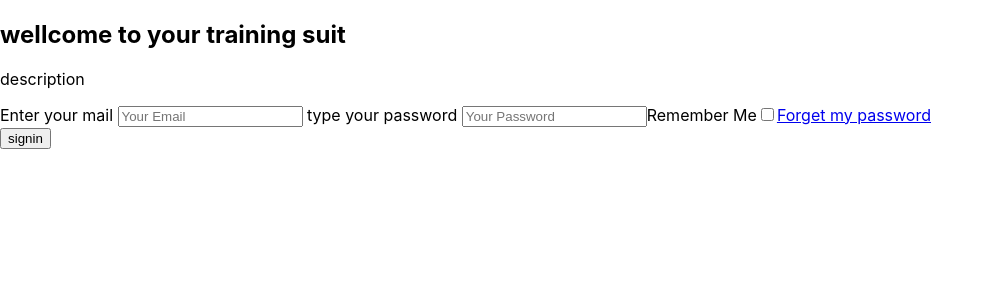
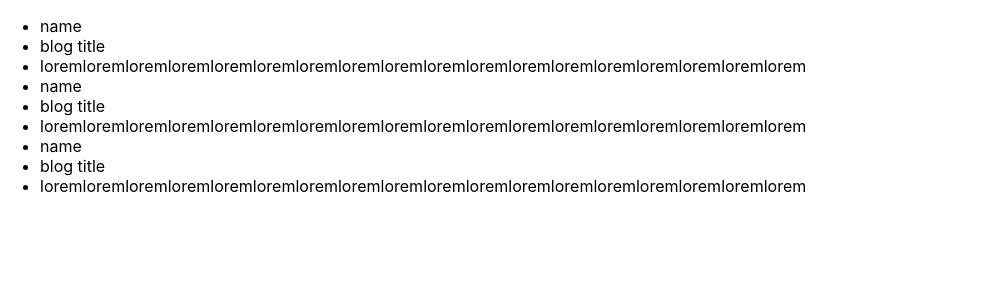
Before and after one commit to Ahmed-Mahmoud-tech/coach, a React (Create React App) app: page /home in a window 1280 px wide. Shown: the top 300 px of the page, without its empty margins (0-993 px from the left). Built offline with nearby package versions, Linux system fonts and the light colour scheme.

Commit message:
route added

```diff
--- a/package.json
+++ b/package.json
@@ -8,6 +8,7 @@
     "@testing-library/user-event": "^12.8.3",
     "react": "^17.0.2",
     "react-dom": "^17.0.2",
+    "react-router-dom": "^5.3.0",
     "react-scripts": "4.0.3",
     "sass": "^1.42.0",
     "web-vitals": "^1.1.2"
--- a/src/App.js
+++ b/src/App.js
@@ -1,13 +1,16 @@
 import './App.css';
 import Home from './views/Home/Home.jsx';
 import Welcome from './views/Wellcome/Welcome';
+import {BrowserRouter , Route} from 'react-router-dom'
+
 
 function App() {
 
   return (
-    <div className="App">
-      <Welcome/>
-    </div>
+    <BrowserRouter>
+    <Route exact path='/home' component={Home} />
+    <Route exact path='/' component={Welcome} />
+    </BrowserRouter>
   );
 }
 
--- a/src/Dependances/Button/Button.jsx
+++ b/src/Dependances/Button/Button.jsx
@@ -2,11 +2,22 @@ import React from 'react'
 import { Fragment } from 'react'
 
 function Button(props) {
+
+
     return (
         <Fragment>
-            <button onClick={props.thefun}> {props.buttonName} </button>
+            <button onClick={props.c}> {props.buttonName}  </button>
         </Fragment>
     )
 }
 
+export function input(){
+    return(
+        <Fragment>
+            <input type="submit"  />
+        </Fragment>
+    )
+
+}
+
 export default Button
--- a/src/Dependances/SignIn/SignIn.jsx
+++ b/src/Dependances/SignIn/SignIn.jsx
@@ -1,15 +1,30 @@
-import React from 'react'
+import React  from 'react'
+import Button from '../Button/Button'
+import {useHistory} from 'react-router-dom'
+
 
 function SignIn() {
+
+    let  history = useHistory();
+    const toHome = (e)=>{
+            e.preventDefault ;
+            history.push("/home") ;
+
+    }
+
+
+
+
     return (
         <form>
             <label htmlFor="mail"> Enter your mail </label>
-            <input id='mail' type="email" placeholder='Your Email'/>
+            <input id='mail' type="email" placeholder='Your Email' required/>
             <label htmlFor="password"> type your password </label>
-            <input id='password' type="password" placeholder='Your Password'/>
+            <input id='password' type="password" placeholder='Your Password' required/>
             <label htmlFor="check">Remember Me</label>
             <input id='check' type="checkbox"  />
             <a href="#">Forget my password</a>
+            <Button buttonName = ' Submit' thefun={toHome} />
         </form>
     )
 }
--- a/src/Dependances/SignUp/SignUp.jsx
+++ b/src/Dependances/SignUp/SignUp.jsx
@@ -3,14 +3,14 @@ import React from 'react'
 function SingUp() {
     return (
         <form>
+            <label htmlFor="name"> Enter your name </label>
+            <input id='name' type="text" placeholder='Your Email'/>
             <label htmlFor="mail"> Enter your mail </label>
             <input id='mail' type="email" placeholder='Your Email'/>
             <label htmlFor="password"> type your password </label>
             <input id='password' type="password" placeholder='Your Password'/>
-            <label htmlFor="check">Remember Me</label>
-            <input id='check' type="checkbox"  />
-            <a href="#">Forget my password</a>
-            <p>sing up laaaaaaaaaaaa</p>
+            <label htmlFor="repassword"> type your password again </label>
+            <input id='repassword' type="password" placeholder='Your Password again'/>
         </form>
     )
 }
--- a/src/views/Wellcome/Welcome.jsx
+++ b/src/views/Wellcome/Welcome.jsx
@@ -8,13 +8,15 @@ function Welcome() {
     const switchfun = () => {
         setcompswitch(!compswitch)
     }
+
+
+
     return (
         <section>
             <h1>wellcome to your training suit</h1>
             <p>description</p>
             {compswitch ? <SingUp /> : <SignIn />}
             <Button buttonName = {compswitch ? "signup" : "signin"} thefun = {switchfun} />
-
         </section>
     )
 }
```
Also changed, not shown: 1 other file (tests, documents, lock files or other folders).
